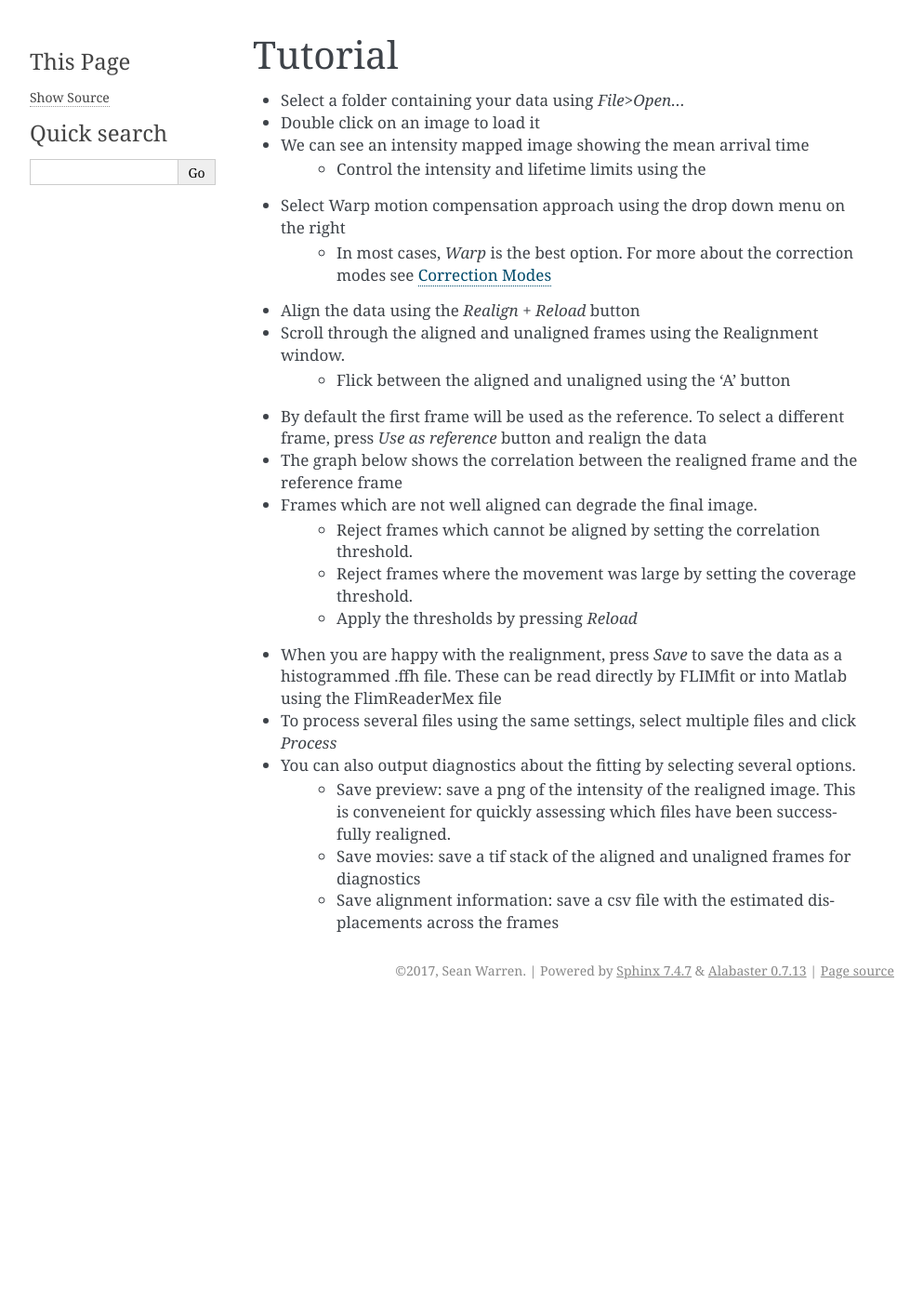
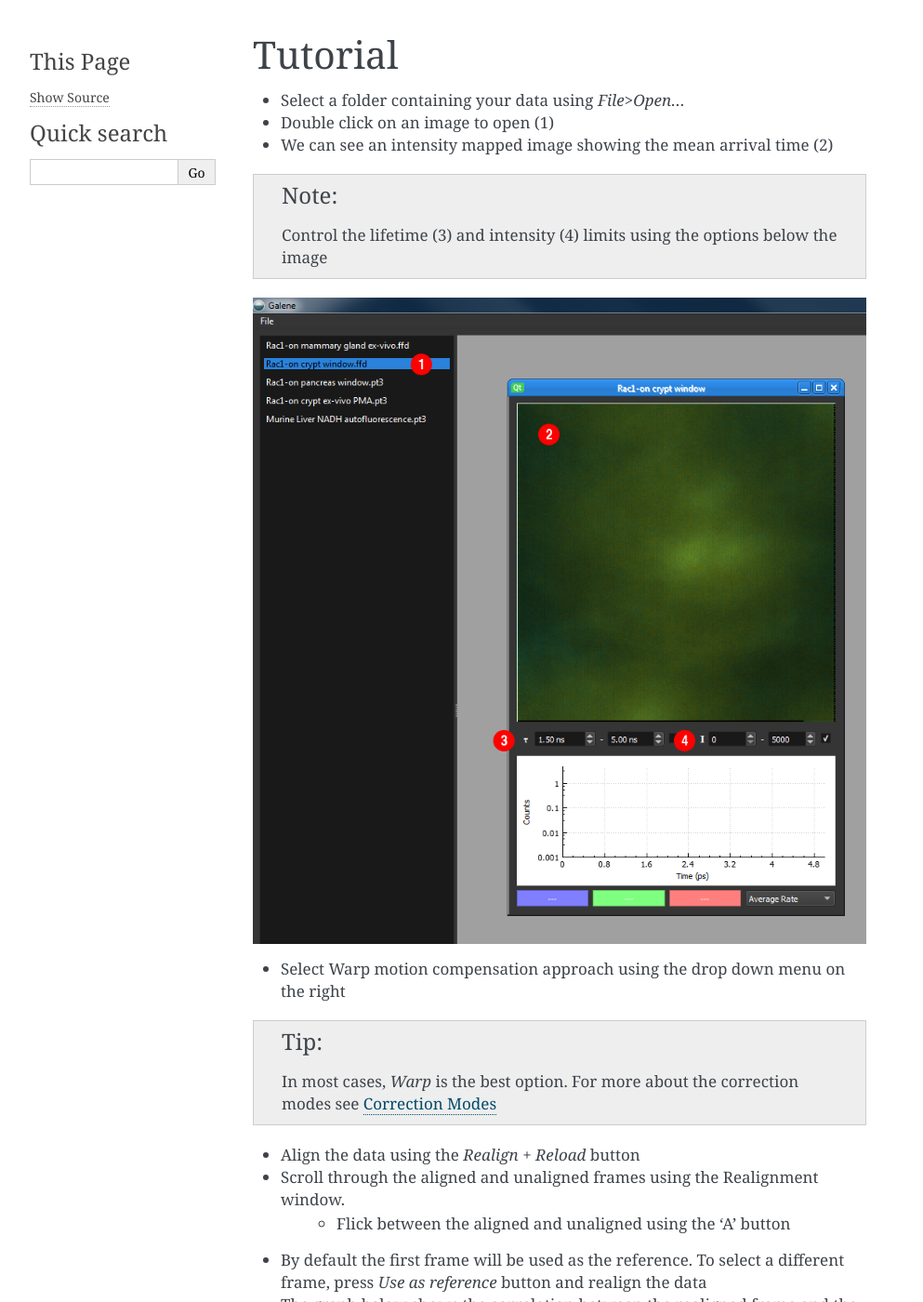
Before and after one commit to seanwarren/galene-documentation, a Sphinx documentation site: the page built from source/tutorial.rst, in a window 1280 px wide and 1400 px high. Shown: the whole window at 93% size, without its empty margins (148-1141 px from the left). Built offline with Sphinx 7.4.7, drawn with Linux system fonts in a browser that asks for light colours.

Commit message:
Update tutorial

```diff
--- a/source/tutorial.rst
+++ b/source/tutorial.rst
@@ -2,11 +2,15 @@ Tutorial
 ==================================
 
 - Select a folder containing your data using `File>Open...`
-- Double click on an image to load it
-- We can see an intensity mapped image showing the mean arrival time
-   - Control the intensity and lifetime limits using the
+- Double click on an image to open (1)
+- We can see an intensity mapped image showing the mean arrival time (2)
+.. note:: Control the lifetime (3) and intensity (4) limits using the options below the image
+
+.. image:: 01.png
+   :width: 100%
+
 - Select Warp motion compensation approach using the drop down menu on the right
-   - In most cases, `Warp` is the best option. For more about the correction modes see :doc:`correction-modes`
+.. tip:: In most cases, `Warp` is the best option. For more about the correction modes see :doc:`correction-modes`
 - Align the data using the `Realign + Reload` button
 - Scroll through the aligned and unaligned frames using the Realignment window.
    - Flick between the aligned and unaligned using the 'A' button
```
Also changed, not shown: source/01.png (added).
